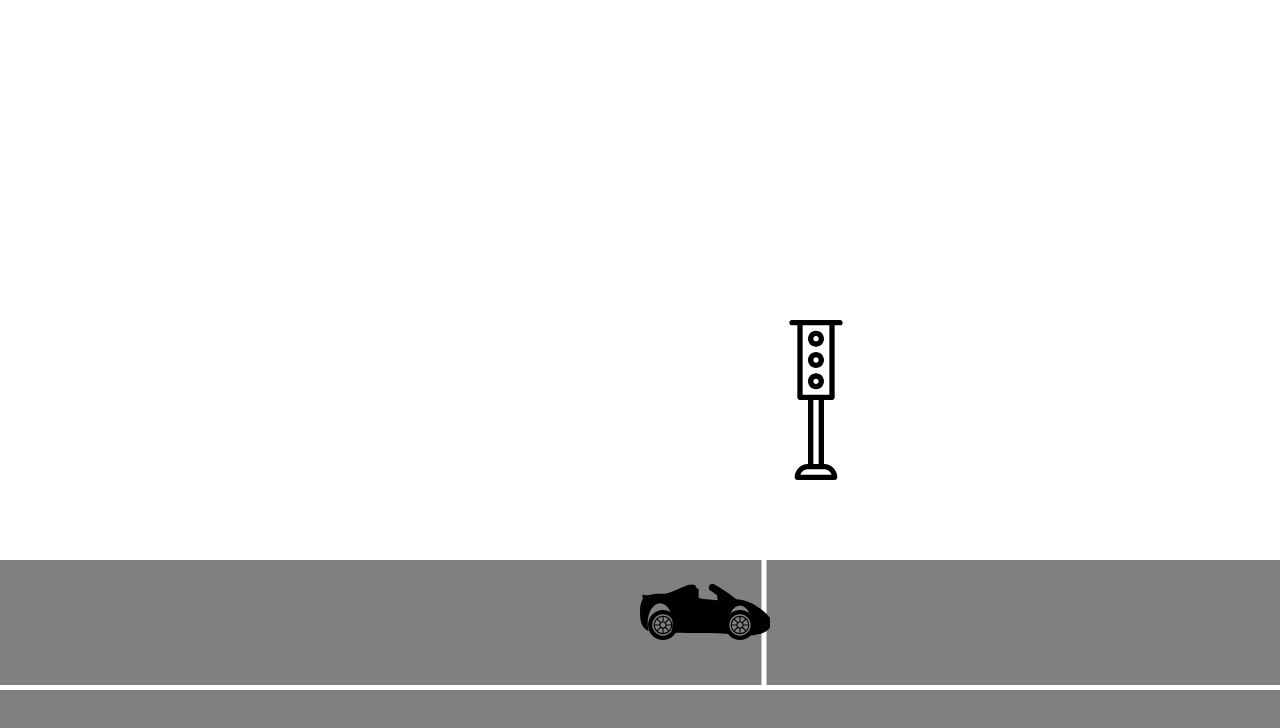
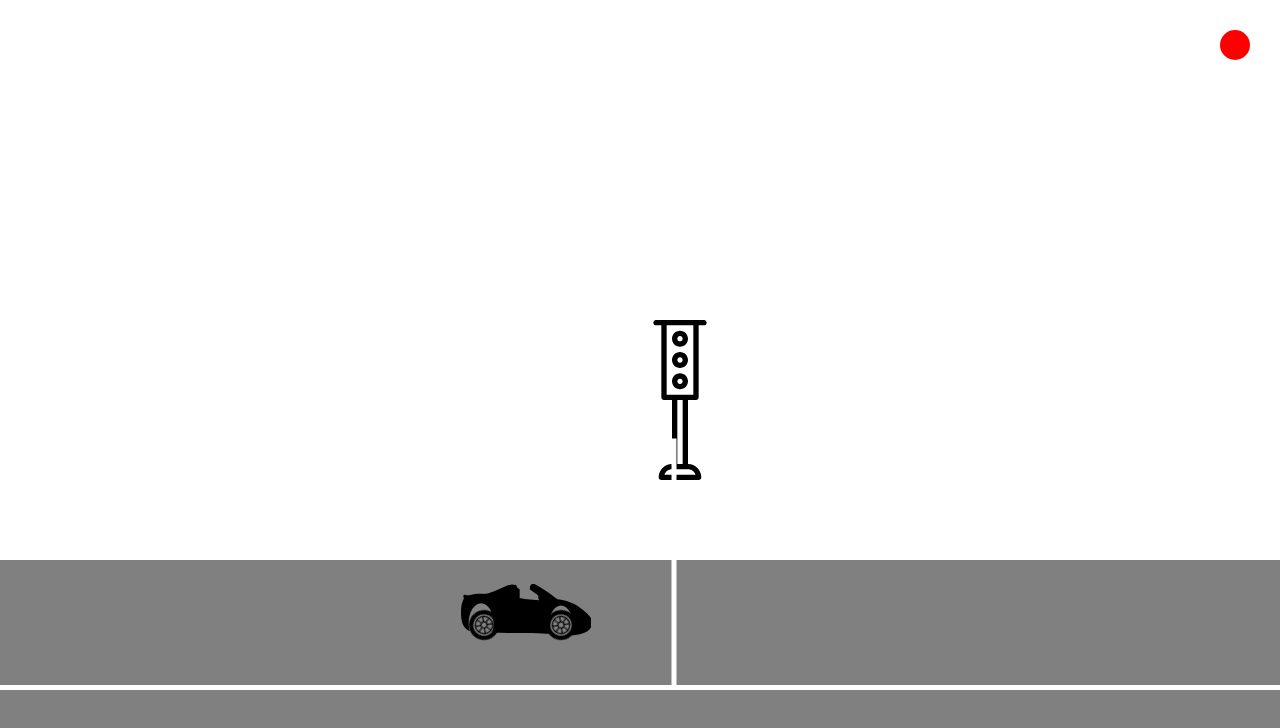
Before and after one commit to Prajwol-Shrestha/Assignment---AI, a plain HTML site: page index.html in a window 1280 px wide. Drawn offline with Linux system fonts and the light colour scheme.

Commit message:
feat: traffic light and movement

```diff
--- a/index.html
+++ b/index.html
@@ -6,10 +6,11 @@
     <meta name="viewport" content="width=device-width, initial-scale=1.0">
     <title>Traffic Light</title>
     <link rel="stylesheet" href="/styles.css" />
-    <script src="/script.js"> </script>
+    <script src="/script.js" defer> </script>
 </head>
 <body>
     <main class="screen">
+        <div class="light"></div>
         <div class="traffic-light">
             <img src="/assets/traffic-light.svg" />
         </div>
--- a/script.js
+++ b/script.js
@@ -0,0 +1,47 @@
+const checkPointEl = document.querySelector('.checkpoint')
+const carEl = document.querySelector('.car-container')
+const wheelEl = document.querySelectorAll('.wheel')
+const lightEl = document.querySelector('.light')
+
+
+let currentLight = 'R'
+
+setInterval(() => {
+    if(currentLight === 'R'){
+        lightEl.style.backgroundColor = 'red'
+    } else if( currentLight === 'W'){
+        lightEl.style.backgroundColor = 'yellow'
+    } else{
+        lightEl.style.backgroundColor = 'green'
+    }
+}, 100)
+
+setInterval( () => {
+    if(currentLight === 'R'){
+        currentLight = 'W'
+        return
+    }
+    if( currentLight === 'W'){
+        currentLight = 'G'
+        return
+    }
+    if(currentLight === 'G'){
+        currentLight = 'R'
+    }
+}, 5000)
+
+
+setInterval( () => {
+    if( Math.abs(checkPointEl.offsetLeft - (carEl.offsetLeft + 50)) <= 50 ){
+        if(currentLight === 'R' || currentLight === 'W'){
+            carEl.classList.add('animation-pause')
+            wheelEl.forEach(wheel => wheel.classList.add('animation-pause'))
+        }
+    }
+
+        if(currentLight === 'G'){
+            carEl.classList.remove('animation-pause')
+            wheelEl.forEach(wheel => wheel.classList.remove('animation-pause'))
+        }
+
+}, 100)
--- a/styles.css
+++ b/styles.css
@@ -16,12 +16,21 @@ img{
     overflow: hidden;
 }
 
+.light{
+    border-radius: 50%;
+    height: 30px;
+    width: 30px;
+    position: absolute;
+    top: 30px;
+    right: 30px;
+}
+
 .traffic-light{
     width: 10em;
     height: 15em;
     position: absolute;
     top: 40vh;
-    right: 30vw;
+    left: min(600px, 60vw);
 }
 
 
@@ -39,7 +48,7 @@ img{
     transform: rotate(90deg);
     height: 5px;
     width: 31vh;
-    left: 50vw;
+    left: min(550px, 50vw);
     background-color: white;
     z-index: 10;
 }
@@ -66,6 +75,13 @@ img{
     transform: scaleY(2);
     z-index: 15;
 }
+/* .animation-play{
+    animation-play-state: play;
+} */
+.animation-pause{
+    animation-play-state: paused !important;
+}
+
 .wheel{
     position: absolute;
     border-radius: 50%;
```
